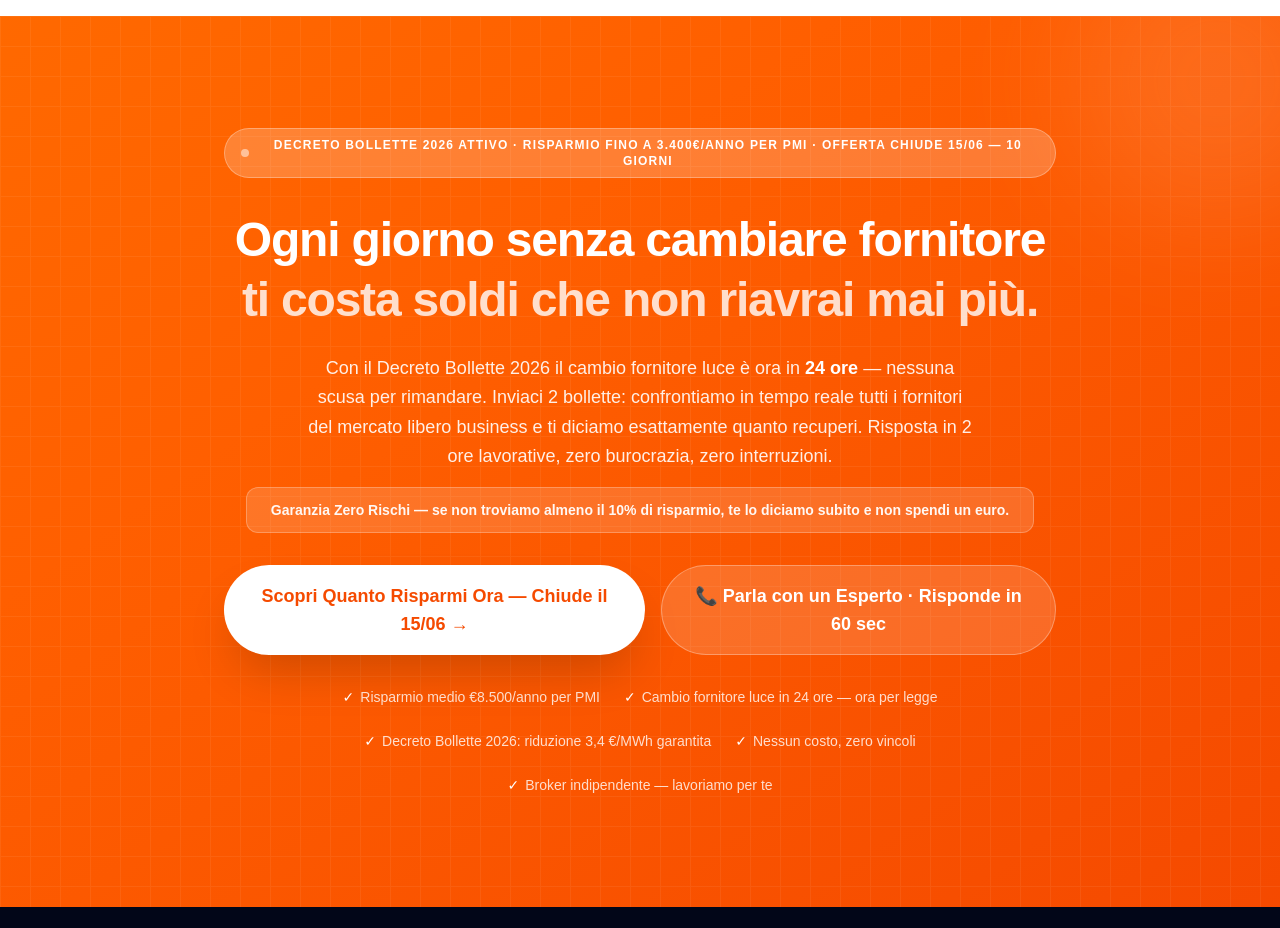
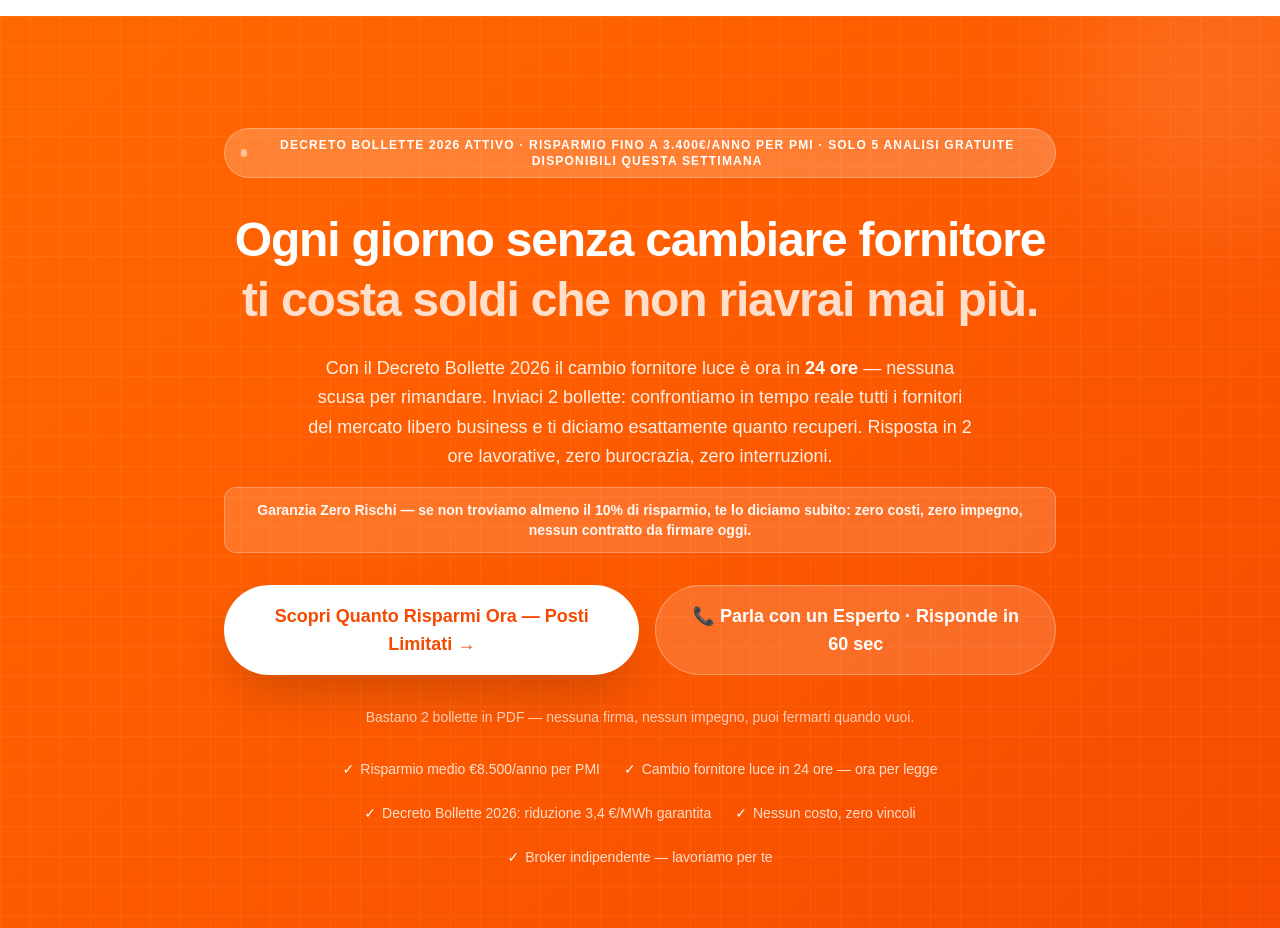
Before and after one commit to Ralph-arch4/enlil-website, a Next.js app: page / in a window 1280 px wide. Shown: the part 5260-6188 px from the top of the page. Built offline with nearby package versions, Linux system fonts and the light colour scheme.

Commit message:
seo: daily improvement — CTA con FOMO scarcity (posti limitati) e garanzia zero impegno

```diff
--- a/components/CTASection.tsx
+++ b/components/CTASection.tsx
@@ -18,7 +18,7 @@ export default function CTASection() {
         {/* urgency badge */}
         <div className="inline-flex items-center gap-2 bg-white/20 border border-white/30 text-white text-xs font-bold uppercase tracking-widest px-4 py-2 rounded-full mb-8">
           <span className="w-2 h-2 bg-white rounded-full animate-pulse" />
-          Decreto Bollette 2026 attivo · Risparmio fino a 3.400€/anno per PMI · Offerta chiude 15/06 — 10 giorni
+          Decreto Bollette 2026 attivo · Risparmio fino a 3.400€/anno per PMI · Solo 5 analisi gratuite disponibili questa settimana
         </div>
 
         <h2 className="text-3xl sm:text-4xl lg:text-5xl font-black text-white leading-tight mb-6 tracking-tight">
@@ -37,7 +37,7 @@ export default function CTASection() {
 
         {/* guarantee banner */}
         <div className="inline-block bg-white/15 border border-white/25 rounded-xl px-6 py-3 mb-8 text-white/95 text-sm font-semibold">
-          Garanzia Zero Rischi — se non troviamo almeno il 10% di risparmio, te lo diciamo subito e non spendi un euro.
+          Garanzia Zero Rischi — se non troviamo almeno il 10% di risparmio, te lo diciamo subito: zero costi, zero impegno, nessun contratto da firmare oggi.
         </div>
 
         <div className="flex flex-col sm:flex-row gap-4 justify-center mb-8">
@@ -45,7 +45,7 @@ export default function CTASection() {
             href="mailto:info@enlil.app?subject=Analisi%20gratuita%20bollette%20aziendali"
             className="inline-flex items-center justify-center gap-2 bg-white text-orange-600 font-black text-lg px-8 py-4 rounded-full transition-all hover:bg-orange-50 shadow-2xl shadow-black/20 hover:-translate-y-0.5"
           >
-            Scopri Quanto Risparmi Ora — Chiude il 15/06 →
+            Scopri Quanto Risparmi Ora — Posti Limitati →
           </a>
           <a
             href="tel:+390000000000"
@@ -54,6 +54,10 @@ export default function CTASection() {
             📞 Parla con un Esperto · Risponde in 60 sec
           </a>
         </div>
+
+        <p className="text-white/70 text-sm mb-8">
+          Bastano 2 bollette in PDF — nessuna firma, nessun impegno, puoi fermarti quando vuoi.
+        </p>
 
         {/* trust signals */}
         <div className="flex flex-wrap justify-center gap-6 text-white/80 text-sm font-medium">
```
